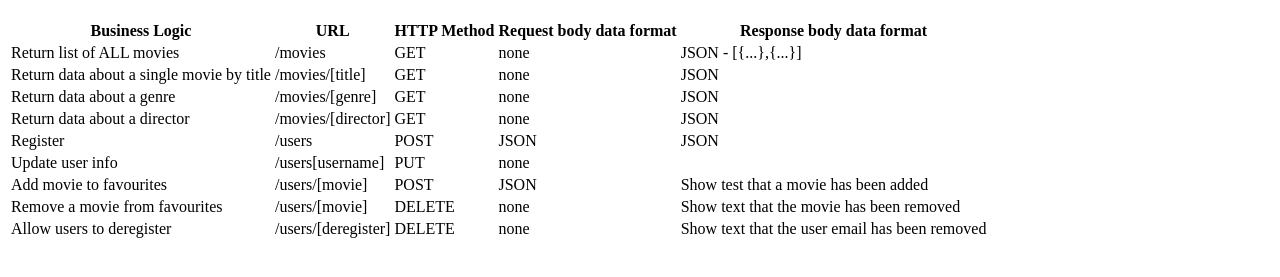
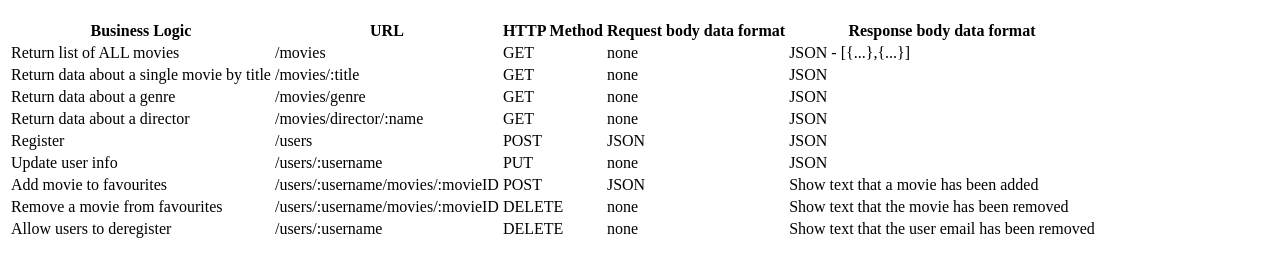
Before and after one commit to carts123/movie_api, a website: page public/documentation.html in a window 1280 px wide. Shown: the part 61-338 px from the top of the page. Drawn offline with Linux system fonts and the light colour scheme.

Commit message:
Tidying code

```diff
--- a/public/documentation.html
+++ b/public/documentation.html
@@ -25,21 +25,21 @@
       </tr>
       <tr>
         <td>Return data about a single movie by title</td>
-        <td>/movies/[title]</td>
+        <td>/movies/:title</td>
         <td>GET</td>
         <td>none</td>
         <td>JSON</td>
       </tr>
       <tr>
         <td>Return data about a genre</td>
-        <td>/movies/[genre]</td>
+        <td>/movies/genre</td>
         <td>GET</td>
         <td>none</td>
         <td>JSON</td>
       </tr>
       <tr>
         <td>Return data about a director</td>
-        <td>/movies/[director]</td>
+        <td>/movies/director/:name</td>
         <td>GET</td>
         <td>none</td>
         <td>JSON</td>
@@ -53,28 +53,28 @@
       </tr>
       <tr>
         <td>Update user info</td>
-        <td>/users[username]</td>
+        <td>/users/:username</td>
         <td>PUT</td>
         <td>none</td>
-        <td></td>
+        <td>JSON</td>
       </tr>
       <tr>
         <td>Add movie to favourites</td>
-        <td>/users/[movie]</td>
+        <td>/users/:username/movies/:movieID</td>
         <td>POST</td>
         <td>JSON</td>
-        <td>Show test that a movie has been added</td>
+        <td>Show text that a movie has been added</td>
       </tr>
       <tr>
         <td>Remove a movie from favourites</td>
-        <td>/users/[movie]</td>
+        <td>/users/:username/movies/:movieID</td>
         <td>DELETE</td>
         <td>none</td>
         <td>Show text that the movie has been removed</td>
       </tr>
       <tr>
         <td>Allow users to deregister</td>
-        <td>/users/[deregister]</td>
+        <td>/users/:username</td>
         <td>DELETE</td>
         <td>none</td>
         <td>Show text that the user email has been removed</td>
```
